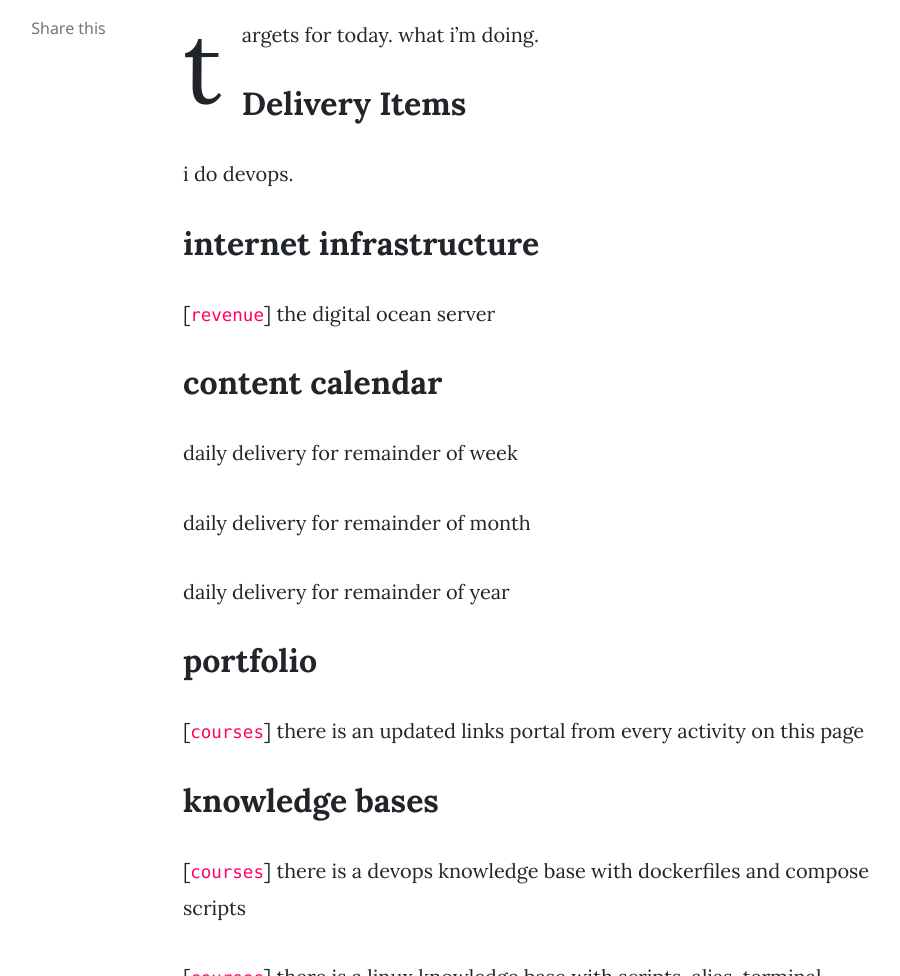
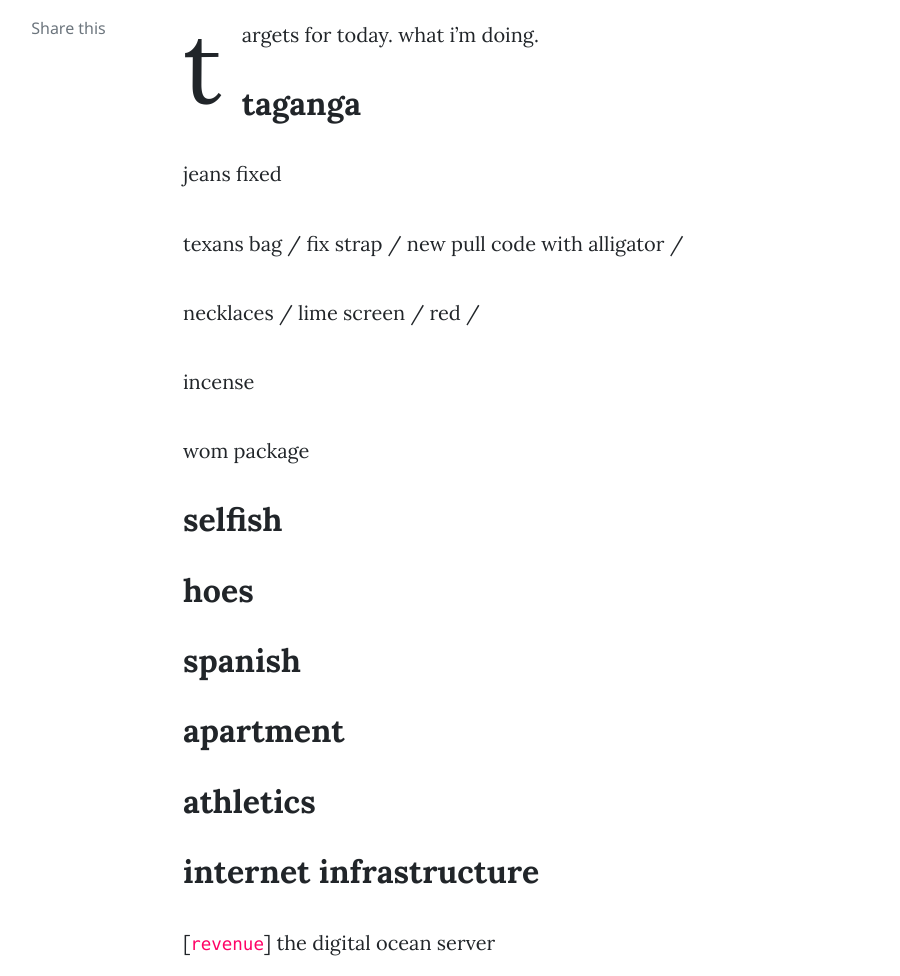
Before and after one commit to softwareshinobi/blog.softwareshinobi.digital, a Jekyll site: the page built from _posts/2023-12-19-targets.md, in a window 1280 px wide and 1400 px high, cut to the strip 424-1400 px from the top of the window. Shown: the whole strip, without its empty margins (187-1087 px from the left). Built offline with Jekyll 4.4.1, drawn with Linux system fonts in a browser that asks for light colours; nearby versions of some CDN libraries; comment, search, counter and statistics services are not loaded; some of the changed text lies outside the part shown.

Commit message:
automated terminal push

```diff
--- a/_posts/2023-12-19-targets.md
+++ b/_posts/2023-12-19-targets.md
@@ -20,9 +20,29 @@ hidden: false
 
 targets for today. what i'm doing.
 
-## Delivery Items
+## taganga
 
-i do devops.
+jeans fixed
+
+texans bag / fix strap / new pull code with alligator /
+
+necklaces / lime screen / red /
+
+incense
+
+wom package
+
+## selfish
+
+## hoes
+
+## spanish
+
+## apartment
+
+## athletics
+
+
 
 ## internet infrastructure
 
```
Also changed, not shown: other parts of _posts/2023-12-19-targets.md (+4 -0 lines).
